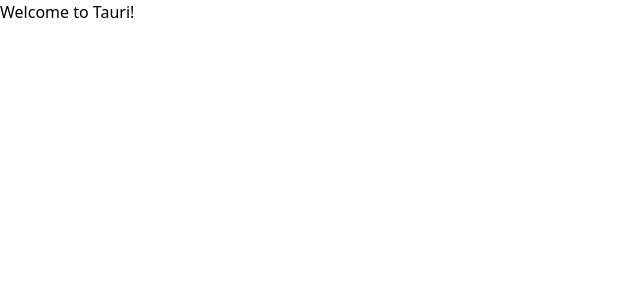
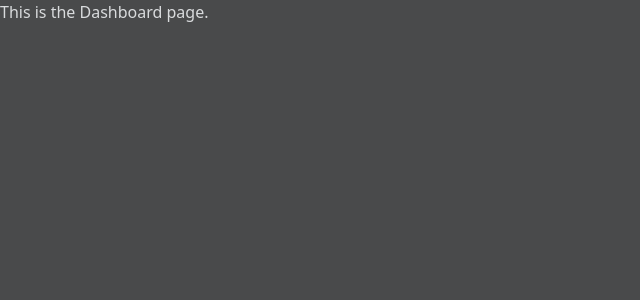
Before and after one commit to Tanzkalmar35/mine, a Svelte app: page / in a window 1280 px wide. Shown: the top 300 px of the page, without its empty margins (0-640 px from the left). Built offline with nearby package versions, Linux system fonts and the light colour scheme.

Commit message:
Setting up Daisy and custom color theme and creating basic architecture

```diff
--- a/index.html
+++ b/index.html
@@ -4,7 +4,7 @@
     <meta charset="UTF-8" />
     <link rel="icon" type="image/svg+xml" href="/vite.svg" />
     <meta name="viewport" content="width=device-width, initial-scale=1.0" />
-    <title>Tauri + Svelte + TS</title>
+    <title>Mine Desktop Client</title>
   </head>
 
   <body>
--- a/package.json
+++ b/package.json
@@ -11,7 +11,8 @@
     "tauri": "tauri"
   },
   "dependencies": {
-    "@tauri-apps/api": "^1.3.0"
+    "@tauri-apps/api": "^1.3.0",
+    "daisyui": "^2.51.6"
   },
   "devDependencies": {
     "@sveltejs/vite-plugin-svelte": "^2.0.0",
--- a/src/App.svelte
+++ b/src/App.svelte
@@ -1,7 +1,7 @@
 <script lang="ts">
-
+    import Dashboard from "./lib/AppComponents/Dashboard.svelte";
 </script>
 
-<main class="container">
-  <h1>Welcome to Tauri!</h1>
+<main class="container" data-theme="mytheme" id="MainApp">
+    <Dashboard/>
 </main>
--- /dev/null
+++ b/src/lib/AppComponents/Dashboard.svelte
@@ -0,0 +1,7 @@
+<script lang="ts">
+
+</script>
+
+<div id="Dashboard">
+    <p>This is the Dashboard page.</p>
+</div>
--- a/tailwind.config.js
+++ b/tailwind.config.js
@@ -4,5 +4,20 @@
   theme: {
     extend: {},
   },
-  plugins: [],
+  plugins: [require('daisyui')],
+  daisyui: {
+    themes: [{
+      mytheme: {
+        "primary": "#039b75",
+        "secondary": "#83bce2",
+        "accent": "#ffd9cc",
+        "neutral": "#1D1424",
+        "base-100": "#494A4B",
+        "info": "#6583DC",
+        "success": "#6DE8B5",
+        "warning": "#9C5C07",
+        "error": "#F66555",
+      },
+    }],
+  }
 }
```
Also changed, not shown: src/lib/AppComponents/HomePage.svelte (added), src/lib/AppComponents/Settings.svelte (added), src/lib/SubComponents/Navbar.svelte (added), 1 other file (tests, documents, lock files or other folders).
